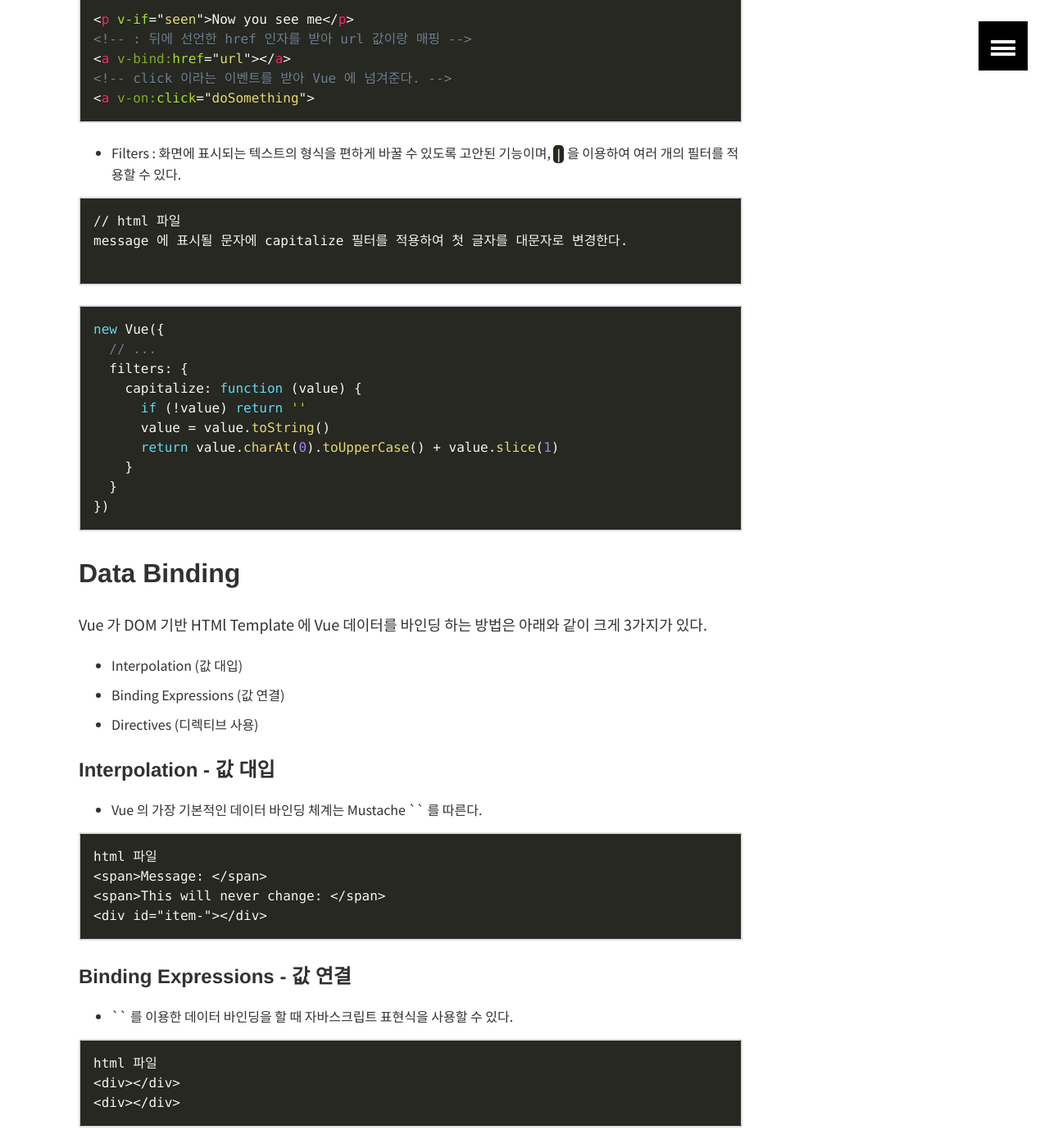
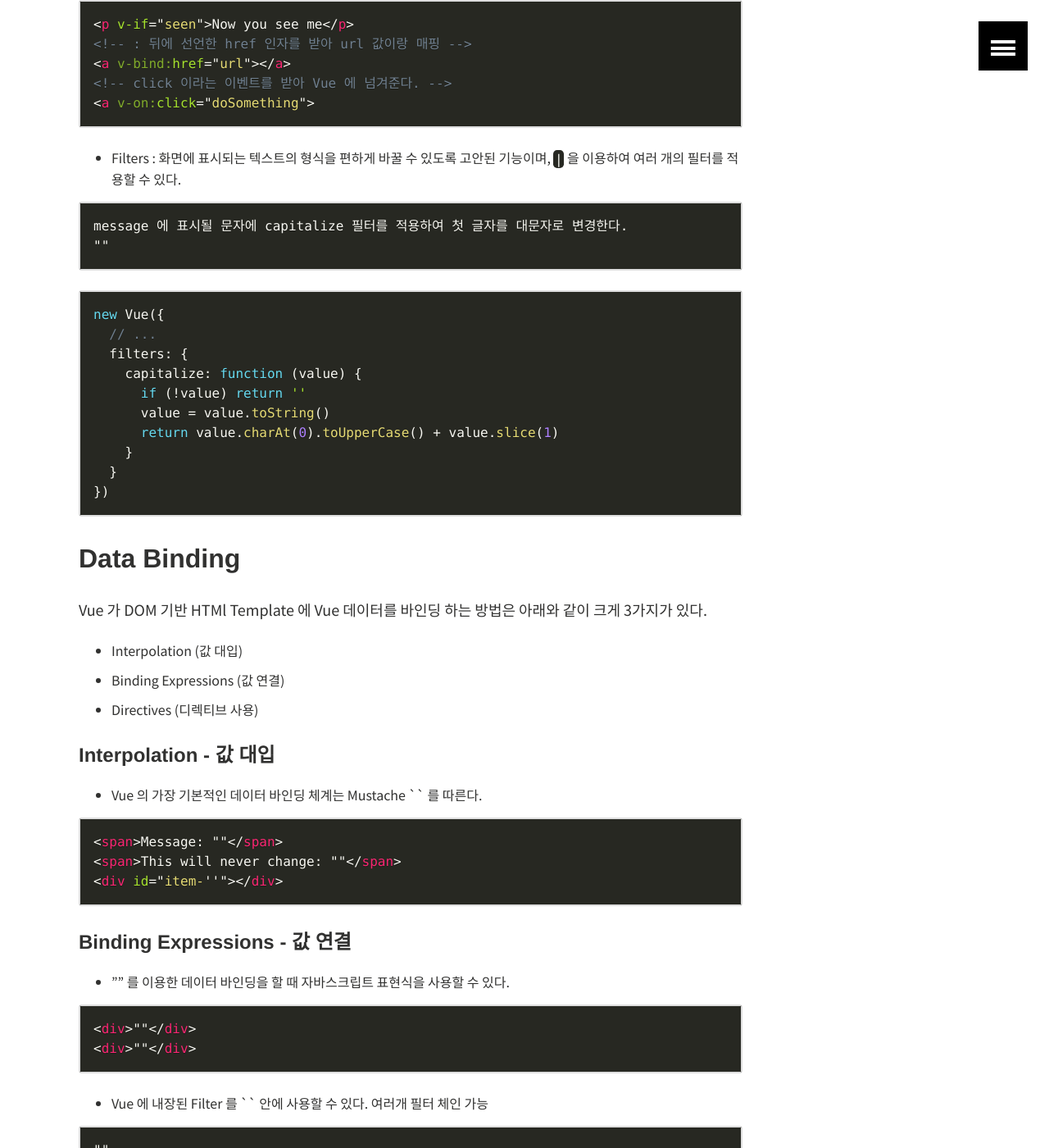
Before and after one commit to joshua1988/joshua1988.github.io, a Jekyll site: the page built from _posts/web_dev/vuejs/2017-06-05-vuejs-tutorial-for-beginner.md, in a window 1280 px wide and 1400 px high, scrolled down 13788 px. Shown: the whole window at 82% size. Built offline with Jekyll 4.4.1, drawn with Linux system fonts in a browser that asks for light colours; comment, search, counter and statistics services are not loaded; some of the changed text lies outside the part shown.

Commit message:
Updated the formats to escape {{ }}

````diff
--- a/_posts/web_dev/vuejs/2017-06-05-vuejs-tutorial-for-beginner.md
+++ b/_posts/web_dev/vuejs/2017-06-05-vuejs-tutorial-for-beginner.md
@@ -60,7 +60,7 @@
   </head>
   <body>
     <div id="app">
-      {{ message }}
+      \{{ message }}\
     </div>
 
     <script src="https://unpkg.com/vue@2.3.3"></script>
@@ -451,11 +450,11 @@
 <div v-bind:id="dynamicId"></div>
 ```
 
-- JS Expressions : `{{ }}` 안에 다음과 같이 javascript 표현식도 가능하다.
+- JS Expressions : "\{{ }}\" 안에 다음과 같이 javascript 표현식도 가능하다.
 
-```
-<div>{{ number + 1 }}</div>
-<div>{{ message.split('').reverse().join('') }}</div>
+```html
+<div>"{{ number + 1 }}"</div>
+<div>"{ message.split('').reverse().join('') }"</div>
 ```
 
 - Directives : `v-` 접두사를 붙인 attributes 로, javascript 표현식으로 값을 나타내는게 일반적이다. `:` 을 붙여 인자를 받아 취급할 수 있다.
@@ -470,10 +469,9 @@
 
 - Filters : 화면에 표시되는 텍스트의 형식을 편하게 바꿀 수 있도록 고안된 기능이며, `|` 을 이용하여 여러 개의 필터를 적용할 수 있다.
 
-```
-// html 파일
+```html
 message 에 표시될 문자에 capitalize 필터를 적용하여 첫 글자를 대문자로 변경한다.
-{{ message | capitalize }}
+"{{ message | capitalize }}"
 ```
 
 ```js
@@ -498,28 +496,25 @@
 #### Interpolation - 값 대입
 - Vue 의 가장 기본적인 데이터 바인딩 체계는 Mustache `{{ }}` 를 따른다.
 
-```
-html 파일
-<span>Message: {{ msg }}</span>
-<span>This will never change: {{* msg }}</span>
-<div id="item-{{ id }}"></div>
+```html
+<span>Message: "{{ msg }}"</span>
+<span>This will never change: "{{* msg }}"</span>
+<div id="item-'{{ id }}'"></div>
 ```
 
 #### Binding Expressions - 값 연결
-- `{{ }}` 를 이용한 데이터 바인딩을 할 때 자바스크립트 표현식을 사용할 수 있다.
+- "{{ }}" 를 이용한 데이터 바인딩을 할 때 자바스크립트 표현식을 사용할 수 있다.
 
-```
-html 파일
-<div>{{ number + 1 }}</div>
-<div>{{ message.split('').reverse().join('') }}</div>
+```html
+<div>"{{ number + 1 }}"</div>
+<div>"{{ message.split('').reverse().join('') }}"</div>
 ```
 
 - Vue 에 내장된 Filter 를 `{{ }}` 안에 사용할 수 있다. 여러개 필터 체인 가능
 
-```
-html 파일
-{{ message | capitalize }}
-{{ message | capitalize | upcapitalize}}
+```html
+"{{ message | capitalize }}"
+"{{ message | capitalize | upcapitalize}}"
 ```
 
 #### Directives
@@ -535,7 +530,7 @@
 
 #### Class Binding
 - CSS 스타일링을 위해서 class 를 아래 2가지 방법으로 추가가 가능하다.
-  - `class="{{ className }}"`
+  - `class= "{{ className }}"`
   - `v-bind:class`
 - 주의할 점은 위의 두 방법을 함께 사용하지 않고 한 가지만 적용해야 에러를 미연에 방지할 수 있다.
 - 아래와 같이 `class` 속성과 `v-bind:class` 속성을 동시에 사용해도 된다.
````
Also changed, not shown: other parts of _posts/web_dev/vuejs/2017-06-05-vuejs-tutorial-for-beginner.md (+3 -4 lines).
